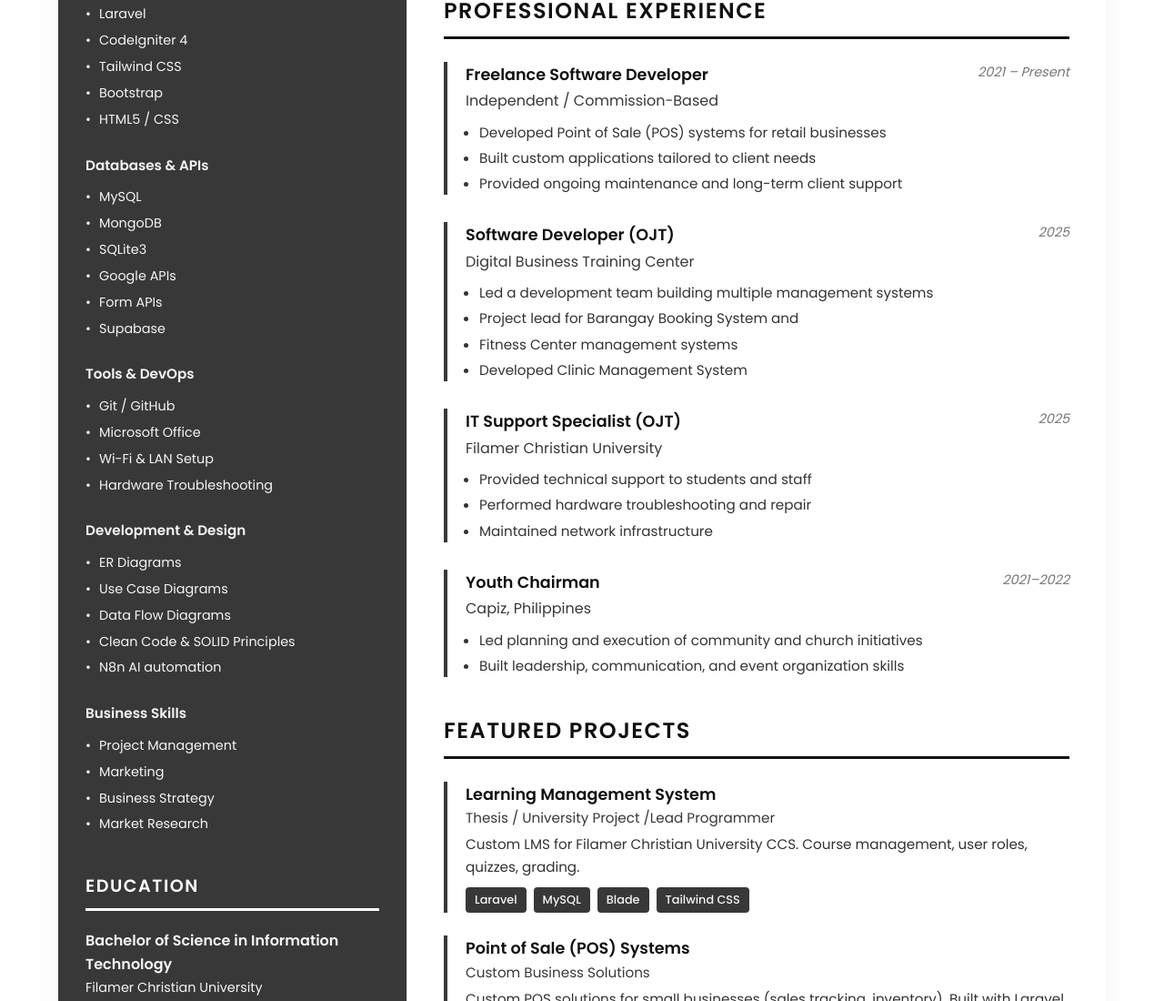
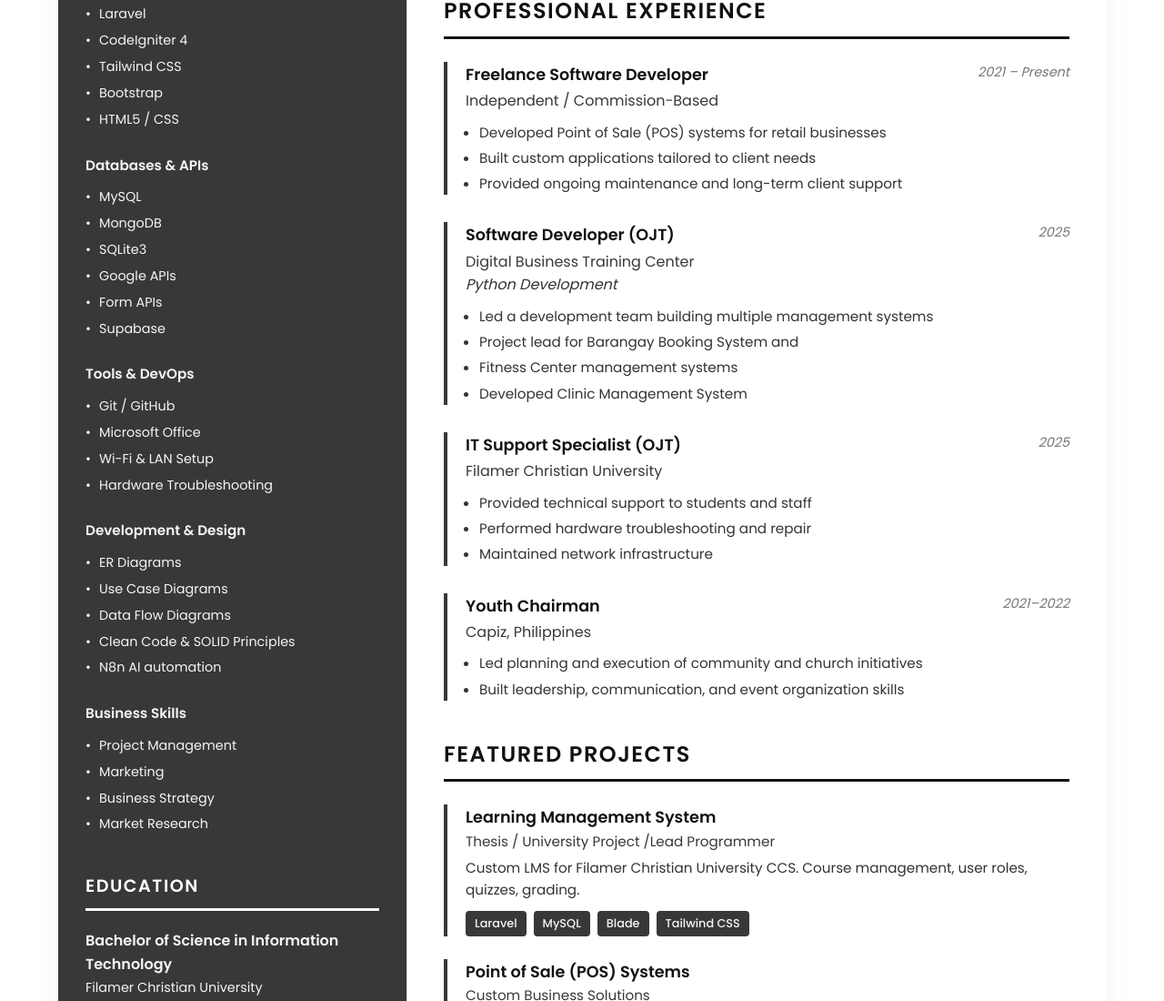
Before and after one commit to cdosedi/resume_design_portfolio, a plain HTML site: page index.html in a window 1280 px wide. Shown: the part 655-1755 px from the top of the page at 91% size. Drawn offline with Linux system fonts and the light colour scheme.

Commit message:
minor changes

```diff
--- a/index.html
+++ b/index.html
@@ -147,8 +147,9 @@
                     <div class="experience-item">
                         <div class="experience-header">
                             <div>
-                                <div class="job-title">Software Developer (OJT)</div>
+                                <div class="job-title">Software Developer (OJT) </div>
                                 <div class="company-name">Digital Business Training Center</div>
+                                <div class="programming language" style="font-style: italic;">Python Development</div>
                             </div>
                             <div class="job-date">2025</div>
                         </div>
```
